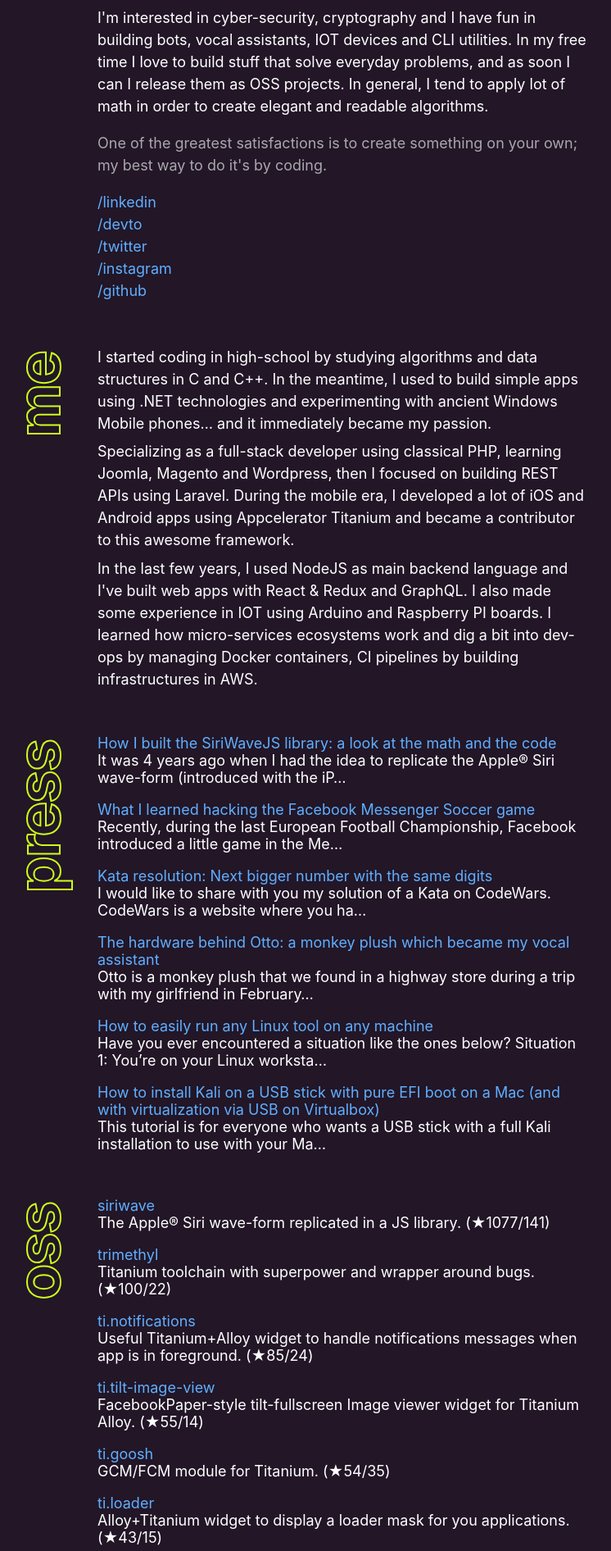
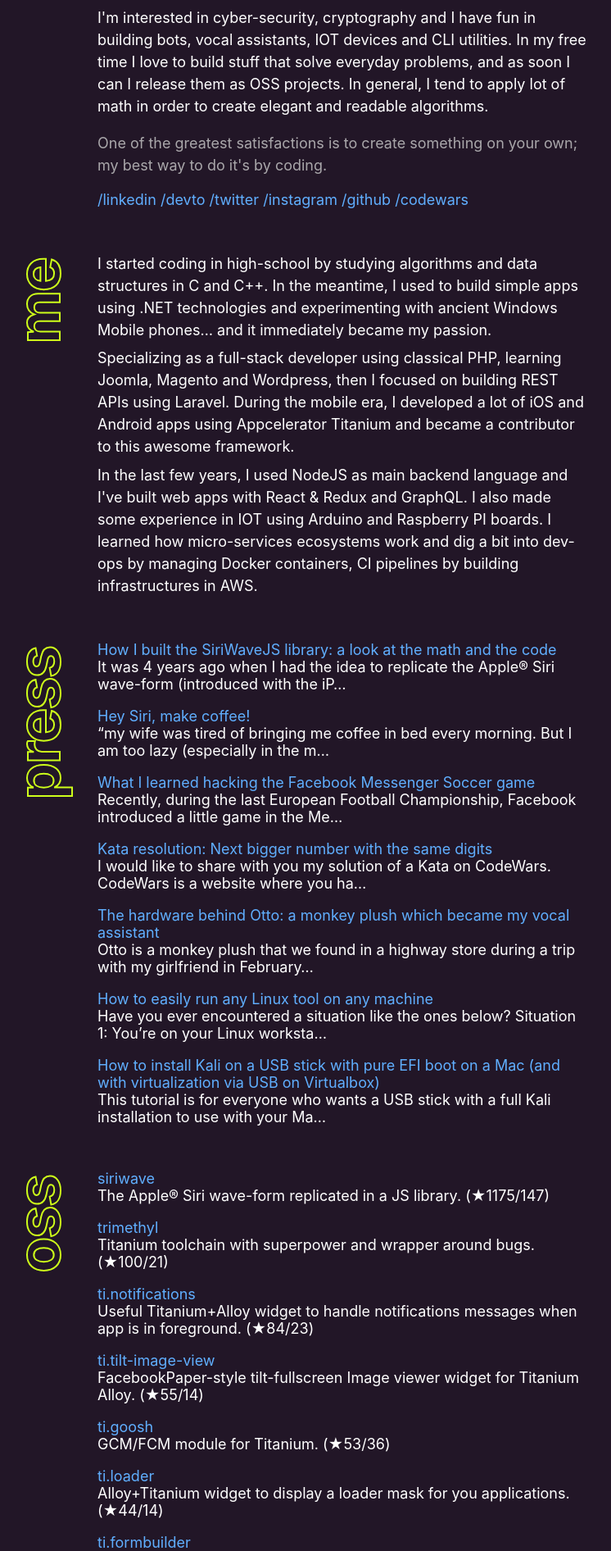
Before and after one commit to kopiro/kopiro, a PHP site: page / in a window 1280 px wide. Shown: the part 463-2355 px from the top of the page at 82% size, without its empty margins (25-771 px from the left). Run offline with PHP 8.4, Linux system fonts and the light colour scheme.

Commit message:
adding codewars and updating data

```diff
--- a/docker-compose.yml
+++ b/docker-compose.yml
@@ -2,7 +2,7 @@ version: "3"
 
 services:
   app:
-    image: kopiro/kopiro:latest
+    image: kopiro/kopiro
     build:
       context: .
       dockerfile: ./Dockerfile
--- a/public/index.html
+++ b/public/index.html
@@ -17,11 +17,14 @@
 <blockquote>
   <p>One of the greatest satisfactions is to create something on your own; my best way to do it's by coding.</p>
 </blockquote>
-<p><a href="https://www.kopiro.me/linkedin" rel="noopener noreferrer" target="_blank">/linkedin</a><br />
-<a href="https://www.kopiro.me/devto" rel="noopener noreferrer" target="_blank">/devto</a><br />
-<a href="https://www.kopiro.me/twitter" rel="noopener noreferrer" target="_blank">/twitter</a><br />
-<a href="https://www.kopiro.me/instagram" rel="noopener noreferrer" target="_blank">/instagram</a><br />
-<a href="https://www.kopiro.me/github" rel="noopener noreferrer" target="_blank">/github</a></p>
+<ul>
+<li><a href="https://www.kopiro.me/linkedin" rel="noopener noreferrer" target="_blank">/linkedin</a></li>
+<li><a href="https://www.kopiro.me/devto" rel="noopener noreferrer" target="_blank">/devto</a></li>
+<li><a href="https://www.kopiro.me/twitter" rel="noopener noreferrer" target="_blank">/twitter</a></li>
+<li><a href="https://www.kopiro.me/instagram" rel="noopener noreferrer" target="_blank">/instagram</a></li>
+<li><a href="https://www.kopiro.me/github" rel="noopener noreferrer" target="_blank">/github</a></li>
+<li><a href="https://www.kopiro.me/codewars" rel="noopener noreferrer" target="_blank">/codewars</a></li>
+</ul>
 </section><section><h2>me</h2>
 <p>I started coding in high-school by studying algorithms and data structures in C and C++. In the meantime, I used to build simple apps using .NET technologies and experimenting with ancient Windows Mobile phones… and it immediately became my passion.</p>
 <p>Specializing as a full-stack developer using classical PHP, learning Joomla, Magento and Wordpress, then I focused on building REST APIs using Laravel. During the mobile era, I developed a lot of iOS and Android apps using Appcelerator Titanium and became a contributor to this awesome framework.</p>
@@ -29,6 +32,7 @@
 </section><section><h2>press</h2>
 <ul>
 <li><a href="https://dev.to/kopiro/how-i-built-the-siriwavejs-library-a-look-at-the-math-and-the-code-l0o" rel="noopener noreferrer" target="_blank">How I built the SiriWaveJS library: a look at the math and the code</a> It was 4 years ago when I had the idea to replicate the Apple® Siri wave-form (introduced with the iP…</li>
+<li><a href="https://dev.to/kopiro/hey-siri-make-coffee-2n9p" rel="noopener noreferrer" target="_blank">Hey Siri, make coffee!</a> “my wife was tired of bringing me coffee in bed every morning. But I am too lazy (especially in the m…</li>
 <li><a href="https://dev.to/kopiro/what-i-learned-hacking-the-facebook-messenger-soccer-game-mo6" rel="noopener noreferrer" target="_blank">What I learned hacking the Facebook Messenger Soccer game</a> Recently, during the last European Football Championship, Facebook introduced a little game in the Me…</li>
 <li><a href="https://dev.to/kopiro/kata-resolution-next-bigger-number-with-the-same-digits-41mj" rel="noopener noreferrer" target="_blank">Kata resolution: Next bigger number with the same digits</a> I would like to share with you my solution of a Kata on CodeWars.  CodeWars is a website where you ha…</li>
 <li><a href="https://dev.to/kopiro/the-hardware-behind-otto-a-monkey-plush-which-became-my-vocal-assistant-1gaa" rel="noopener noreferrer" target="_blank">The hardware behind Otto: a monkey plush which became my vocal assistant</a> Otto is a monkey plush that we found in a highway store during a trip with my girlfriend in February…</li>
@@ -37,17 +41,17 @@
 </ul>
 </section><section><h2>oss</h2>
 <ul>
-<li><a href="https://github.com/kopiro/siriwave" rel="noopener noreferrer" target="_blank">siriwave</a> The Apple® Siri wave-form replicated in a JS library. (★1077/141)</li>
-<li><a href="https://github.com/trimethyl/trimethyl" rel="noopener noreferrer" target="_blank">trimethyl</a> Titanium toolchain with superpower and wrapper around bugs. (★100/22)</li>
-<li><a href="https://github.com/caffeinalab/ti.notifications" rel="noopener noreferrer" target="_blank">ti.notifications</a> Useful Titanium+Alloy widget to handle notifications messages when app is in foreground. (★85/24)</li>
+<li><a href="https://github.com/kopiro/siriwave" rel="noopener noreferrer" target="_blank">siriwave</a> The Apple® Siri wave-form replicated in a JS library. (★1175/147)</li>
+<li><a href="https://github.com/trimethyl/trimethyl" rel="noopener noreferrer" target="_blank">trimethyl</a> Titanium toolchain with superpower and wrapper around bugs. (★100/21)</li>
+<li><a href="https://github.com/caffeinalab/ti.notifications" rel="noopener noreferrer" target="_blank">ti.notifications</a> Useful Titanium+Alloy widget to handle notifications messages when app is in foreground. (★84/23)</li>
 <li><a href="https://github.com/caffeinalab/ti.tilt-image-view" rel="noopener noreferrer" target="_blank">ti.tilt-image-view</a> FacebookPaper-style tilt-fullscreen Image viewer widget for Titanium Alloy. (★55/14)</li>
-<li><a href="https://github.com/caffeinalab/ti.goosh" rel="noopener noreferrer" target="_blank">ti.goosh</a> GCM/FCM module for Titanium. (★54/35)</li>
-<li><a href="https://github.com/caffeinalab/ti.loader" rel="noopener noreferrer" target="_blank">ti.loader</a> Alloy+Titanium widget to display a loader mask for you applications. (★43/15)</li>
-<li><a href="https://github.com/caffeinalab/ti.formbuilder" rel="noopener noreferrer" target="_blank">ti.formbuilder</a> Build forms for Titanium with just an object. (★25/6)</li>
-<li><a href="https://github.com/caffeinalab/ti.sharer" rel="noopener noreferrer" target="_blank">ti.sharer</a> Sharing widget heavily inspired by AirBNB, with default drivers and the ability to add custom drivers to share. (★23/7)</li>
+<li><a href="https://github.com/caffeinalab/ti.goosh" rel="noopener noreferrer" target="_blank">ti.goosh</a> GCM/FCM module for Titanium. (★53/36)</li>
+<li><a href="https://github.com/caffeinalab/ti.loader" rel="noopener noreferrer" target="_blank">ti.loader</a> Alloy+Titanium widget to display a loader mask for you applications. (★44/14)</li>
+<li><a href="https://github.com/caffeinalab/ti.formbuilder" rel="noopener noreferrer" target="_blank">ti.formbuilder</a> Build forms for Titanium with just an object. (★24/6)</li>
+<li><a href="https://github.com/caffeinalab/ti.sharer" rel="noopener noreferrer" target="_blank">ti.sharer</a> Sharing widget heavily inspired by AirBNB, with default drivers and the ability to add custom drivers to share. (★23/6)</li>
 <li><a href="https://github.com/caffeinalab/ti.passcode" rel="noopener noreferrer" target="_blank">ti.passcode</a> Alloy+Titanium widget for an identical iPhone lock screen with passcode. (★22/5)</li>
 <li><a href="https://github.com/caffeinalab/ti.siriwave" rel="noopener noreferrer" target="_blank">ti.siriwave</a> SiriwaveJS porting for Titanium as Alloy widget. (★15/3)</li>
-<li><a href="https://github.com/kopiro/dotfiles" rel="noopener noreferrer" target="_blank">dotfiles</a> kopiro's (.)files (★7/1)</li>
+<li><a href="https://github.com/kopiro/dotfiles" rel="noopener noreferrer" target="_blank">dotfiles</a> kopiro's (.)files (★8/1)</li>
 <li><a href="https://github.com/caffeinalab/tommy" rel="noopener noreferrer" target="_blank">tommy</a> Web Assets converter and optimizer (★1/0)</li>
 </ul>
 </section><section><h2>proj</h2>
--- a/public/style.css
+++ b/public/style.css
@@ -97,6 +97,15 @@ hr {
   margin: 2em 0;
 }
 
+section:nth-child(2) > ul > li {
+  display: inline;
+  margin: 0;
+}
+
+section:nth-child(2) > ul > li > a {
+  display: inline;
+}
+
 @media (max-width: 600px) {
   body {
     font-size: 16px;
```
Also changed, not shown: md/header.md (+6 -5 lines), README.md, 1 other file.
